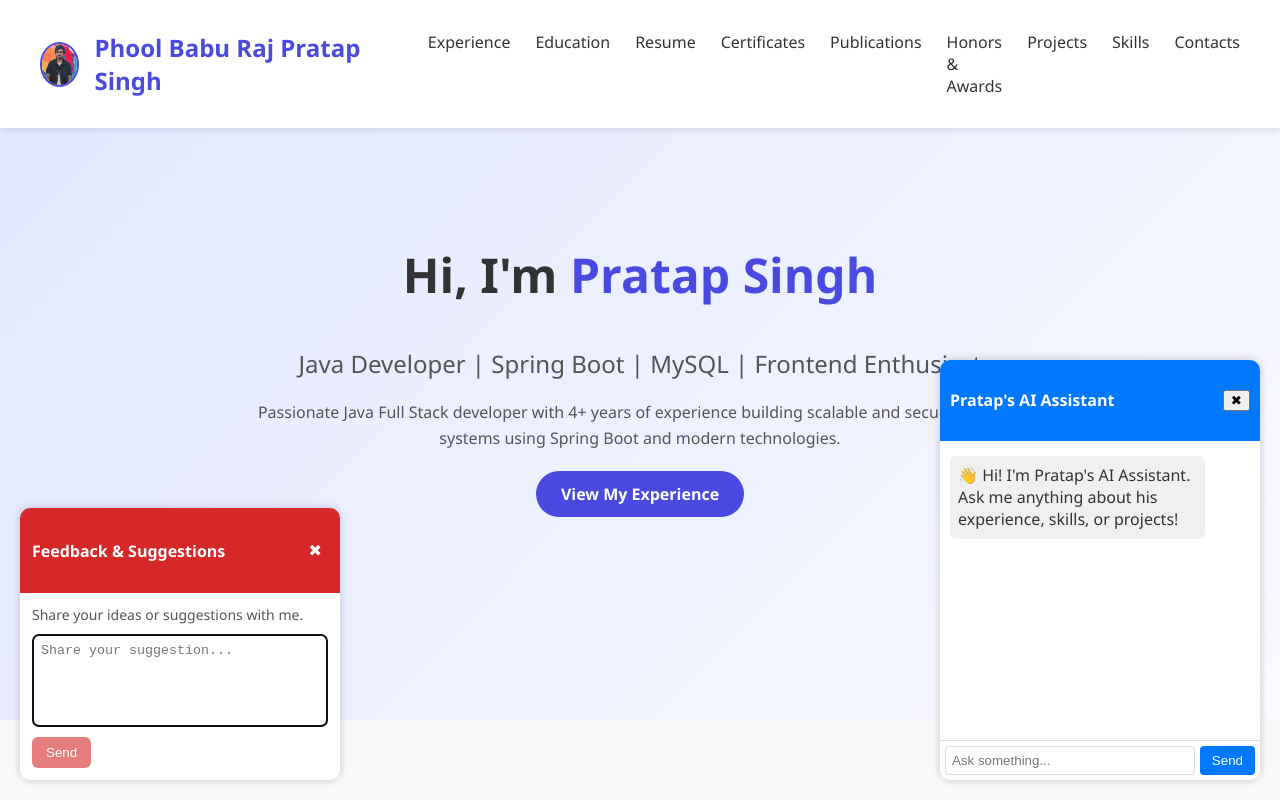
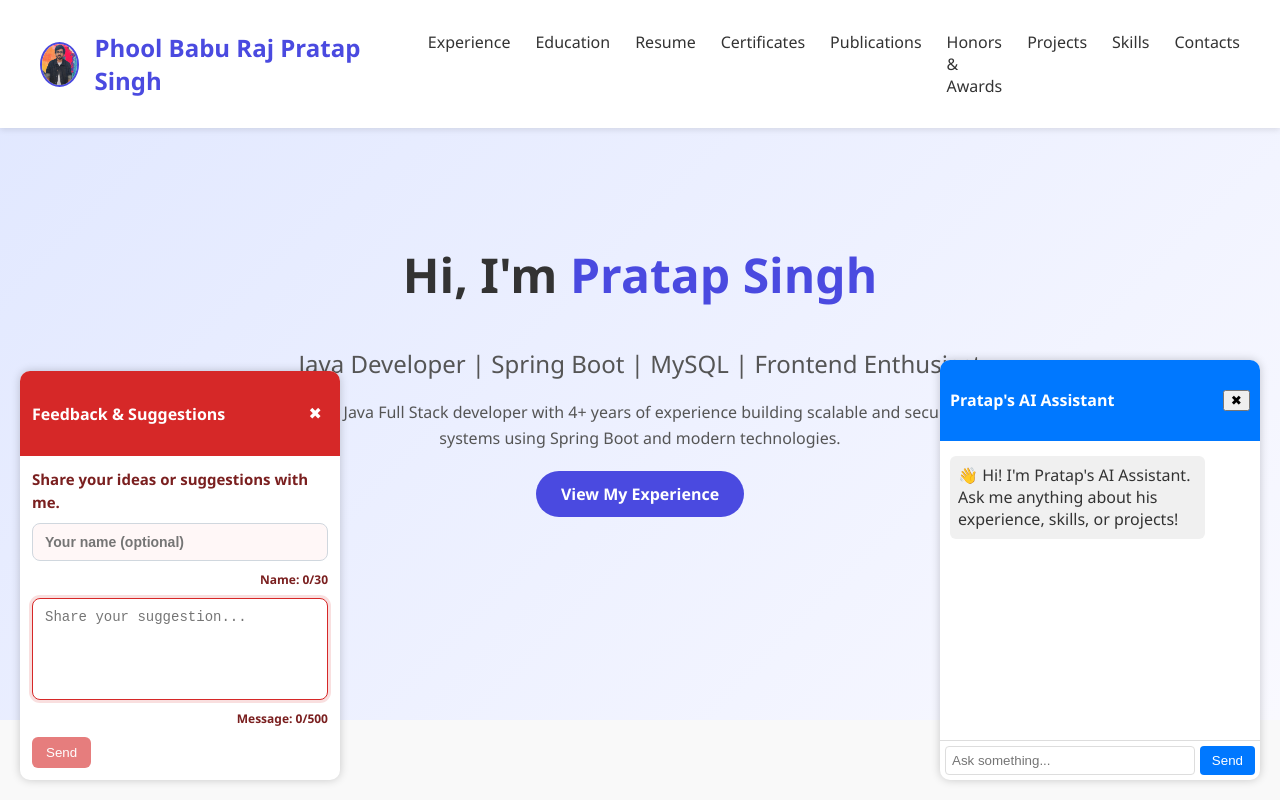
Before and after one commit to pratap8/pratap-profile, a React (Create React App) app: page / in a window 1280 px wide. Both pictures are taken after a click on the button "Open feedback". Shown: the top 800 px of the page. Built offline with nearby package versions, Linux system fonts and the light colour scheme.

Commit message:
feedback char size added and name optional

```diff
--- a/server.cjs
+++ b/server.cjs
@@ -401,7 +401,7 @@ app.post("/api/report-bug", async (req, res) => {
 
 app.post("/api/send-feedback", async (req, res) => {
   try {
-    const { message } = req.body || {};
+    const { name, message } = req.body || {};
 
     if (!message || !message.trim()) {
       return res.status(400).json({ error: "Message is required" });
@@ -436,6 +436,7 @@ app.post("/api/send-feedback", async (req, res) => {
       subject: "New Feedback / Suggestion",
       html: `
         <h2>New Feedback / Suggestion</h2>
+        <p><strong>Name:</strong> ${name && name.trim() ? name.trim() : "Not provided"}</p>
         <p><strong>Submitted at:</strong> ${new Date().toLocaleString()}</p>
         <div style="white-space: pre-wrap; background: #f7f7f7; padding: 12px; border-radius: 6px;">
           ${String(message).replace(/\n/g, "<br/>")}
--- a/src/components/FeedbackSuggestion/FeedbackSuggestion.css
+++ b/src/components/FeedbackSuggestion/FeedbackSuggestion.css
@@ -82,17 +82,45 @@
 
 .feedback-intro {
   margin: 0;
-  color: #555;
+  color: #7a1f1f;
+  font-size: 15px;
+  font-weight: 700;
+  line-height: 1.5;
+}
+
+.feedback-body input,
+.feedback-body textarea {
+  width: 100%;
+  border: 1px solid #d0d7de;
+  border-radius: 8px;
+  padding: 10px 12px;
+  box-sizing: border-box;
   font-size: 14px;
+  outline: none;
+  transition: border-color 0.2s ease, box-shadow 0.2s ease;
+}
+
+.feedback-body input:focus,
+.feedback-body textarea:focus {
+  border-color: #d62828;
+  box-shadow: 0 0 0 3px rgba(214, 40, 40, 0.15);
 }
 
 .feedback-body textarea {
-  width: 100%;
   resize: none;
-  border: 1px solid #ddd;
-  border-radius: 6px;
-  padding: 8px;
-  box-sizing: border-box;
+}
+
+.feedback-name-input {
+  font-weight: 600;
+  color: #7a1f1f;
+  background: #fff7f7;
+}
+
+.feedback-counter {
+  font-size: 12px;
+  color: #7a1f1f;
+  font-weight: 600;
+  text-align: right;
 }
 
 .feedback-send-btn {
--- a/src/components/FeedbackSuggestion/FeedbackSuggestion.jsx
+++ b/src/components/FeedbackSuggestion/FeedbackSuggestion.jsx
@@ -3,6 +3,7 @@ import "./FeedbackSuggestion.css";
 
 function FeedbackSuggestion() {
   const [isOpen, setIsOpen] = useState(false);
+  const [name, setName] = useState("");
   const [message, setMessage] = useState("");
   const [submitted, setSubmitted] = useState(false);
   const [loading, setLoading] = useState(false);
@@ -17,7 +18,17 @@ function FeedbackSuggestion() {
 
   const handleSend = async () => {
     const trimmed = message.trim();
+    const trimmedName = name.trim();
+
     if (!trimmed) return;
+    if (trimmedName.length > 30) {
+      setError("Name cannot exceed 30 characters.");
+      return;
+    }
+    if (trimmed.length > 500) {
+      setError("Message cannot exceed 500 characters.");
+      return;
+    }
 
     setLoading(true);
     setError("");
@@ -28,7 +39,7 @@ function FeedbackSuggestion() {
         headers: {
           "Content-Type": "application/json",
         },
-        body: JSON.stringify({ message: trimmed }),
+        body: JSON.stringify({ name: trimmedName, message: trimmed }),
       });
 
       const result = await response.json();
@@ -48,6 +59,7 @@ function FeedbackSuggestion() {
 
   const resetState = () => {
     setSubmitted(false);
+    setName("");
     setMessage("");
     setError("");
   };
@@ -91,13 +103,24 @@ function FeedbackSuggestion() {
                 <p className="feedback-intro">
                   Share your ideas or suggestions with me.
                 </p>
+                <input
+                  type="text"
+                  className="feedback-name-input"
+                  value={name}
+                  onChange={(e) => setName(e.target.value.slice(0, 30))}
+                  placeholder="Your name (optional)"
+                  maxLength={30}
+                />
+                <div className="feedback-counter">Name: {name.length}/30</div>
                 <textarea
                   ref={textareaRef}
                   value={message}
-                  onChange={(e) => setMessage(e.target.value)}
+                  onChange={(e) => setMessage(e.target.value.slice(0, 500))}
                   placeholder="Share your suggestion..."
                   rows={5}
+                  maxLength={500}
                 />
+                <div className="feedback-counter">Message: {message.length}/500</div>
                 {error && <p className="feedback-error">{error}</p>}
                 <button
                   type="button"
```
